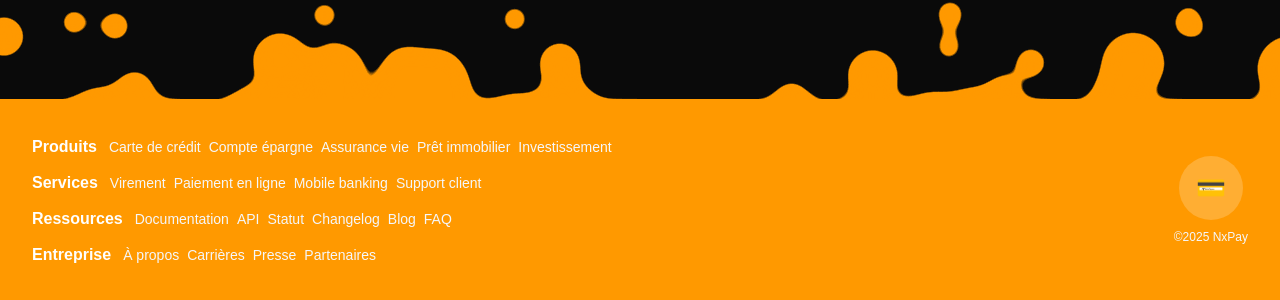
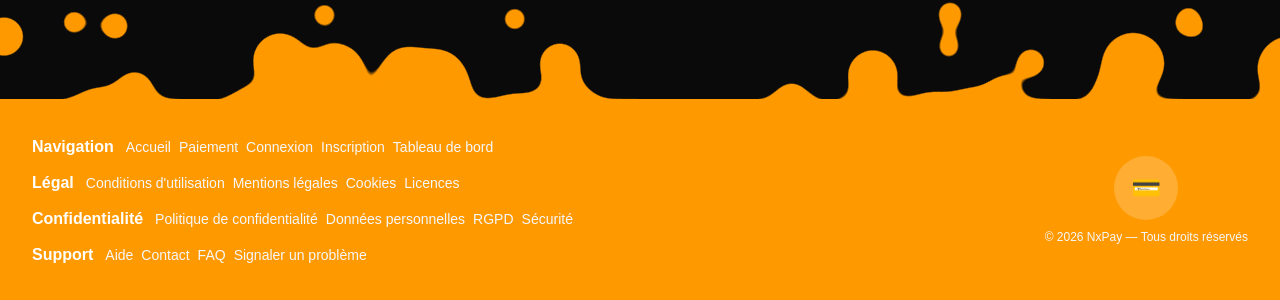
Before and after one commit to nxtex/nextjs-playground, a Next.js app: page /payment in a window 1280 px wide. Shown: the part 861-1161 px from the top of the page. Built offline with nearby package versions, Linux system fonts and the light colour scheme.

Commit message:
feat: update footer sections with generic pages & legal links

```diff
--- a/components/BubbleFooter.tsx
+++ b/components/BubbleFooter.tsx
@@ -6,20 +6,20 @@ const BUBBLE_COUNT = 128;
 
 const SECTIONS = [
   {
-    title: 'Produits',
-    links: ['Carte de crédit', 'Compte épargne', 'Assurance vie', 'Prêt immobilier', 'Investissement'],
+    title: 'Navigation',
+    links: ['Accueil', 'Paiement', 'Connexion', 'Inscription', 'Tableau de bord'],
   },
   {
-    title: 'Services',
-    links: ['Virement', 'Paiement en ligne', 'Mobile banking', 'Support client'],
+    title: 'Légal',
+    links: ["Conditions d'utilisation", 'Mentions légales', 'Cookies', 'Licences'],
   },
   {
-    title: 'Ressources',
-    links: ['Documentation', 'API', 'Statut', 'Changelog', 'Blog', 'FAQ'],
+    title: 'Confidentialité',
+    links: ['Politique de confidentialité', 'Données personnelles', 'RGPD', 'Sécurité'],
   },
   {
-    title: 'Entreprise',
-    links: ['À propos', 'Carrières', 'Presse', 'Partenaires'],
+    title: 'Support',
+    links: ['Aide', 'Contact', 'FAQ', 'Signaler un problème'],
   },
 ];
 
@@ -163,7 +163,7 @@ export default function BubbleFooter() {
             >
               💳
             </a>
-            <p style={{ color: '#F5F7FA', margin: 0, fontSize: '0.75rem', textAlign: 'center' }}>©2025 NxPay</p>
+            <p style={{ color: '#F5F7FA', margin: 0, fontSize: '0.75rem', textAlign: 'center' }}>© 2026 NxPay — Tous droits réservés</p>
           </div>
         </div>
       </footer>
```
